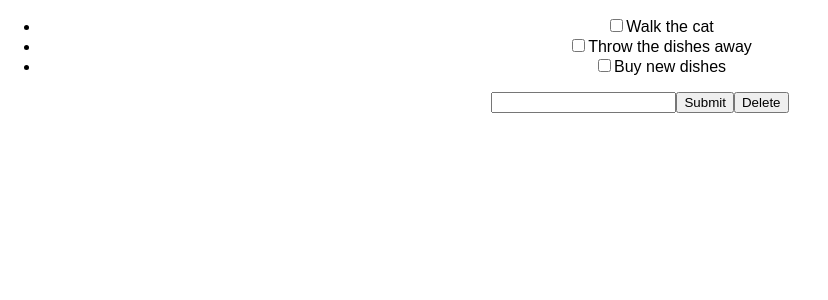
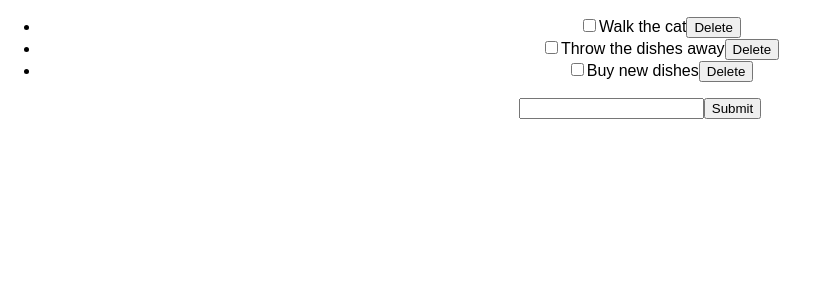
Before and after one commit to RandyGoldsmith/react-to-do, a React (Create React App) app: page / in a window 1280 px wide. Shown: the top 300 px of the page, without its empty margins (0-828 px from the left). Built offline with nearby package versions, Linux system fonts and the light colour scheme.

Commit message:
updated deleteTo with id

```diff
--- a/src/App.js
+++ b/src/App.js
@@ -16,9 +16,10 @@ class App extends Component {
   }
 
 
-  deleteTodo(id, e) {
-    const todos = this.state.todos.filter(todo => todo.isCompleted !== false);
-    this.setState({ todos: todos });
+  deleteTodo(id) {
+    console.log(id);
+    //const todos = this.state.todos.filter(todo => todo.isCompleted !== false);
+    //this.setState({ todos: todos });
   }
 
   handleChange(e) {
@@ -52,7 +53,6 @@ class App extends Component {
         <form onSubmit={ (e) => this.handleSubmit(e) }>
           <input type="text" value={ this.state.newTodoDescription} onChange={ (e) => this.handleChange(e) } />
           <input type="submit" />
-          <button onClick={ (e) => this.deleteTodo(id, e) } >Delete</button>
         </form>
 
       </div>
--- a/src/components/ToDo.js
+++ b/src/components/ToDo.js
@@ -4,9 +4,11 @@ class ToDo extends Component {
 	render() {
 		return (
 			<li>
-				<input type="checkbox" checkbox={ this.props.isCompleted } onChange={ this.props.toggleComplete } onChange={ this.props.deleteTodo } />
+				<input type="checkbox" checkbox={ this.props.isCompleted } onChange={ this.props.toggleComplete }  />
 				<span>{ this.props.description }</span>
+				<button onClick={ this.props.deleteTodo } >Delete</button>
 			</li>
+
 		);
 	}
 }
```
